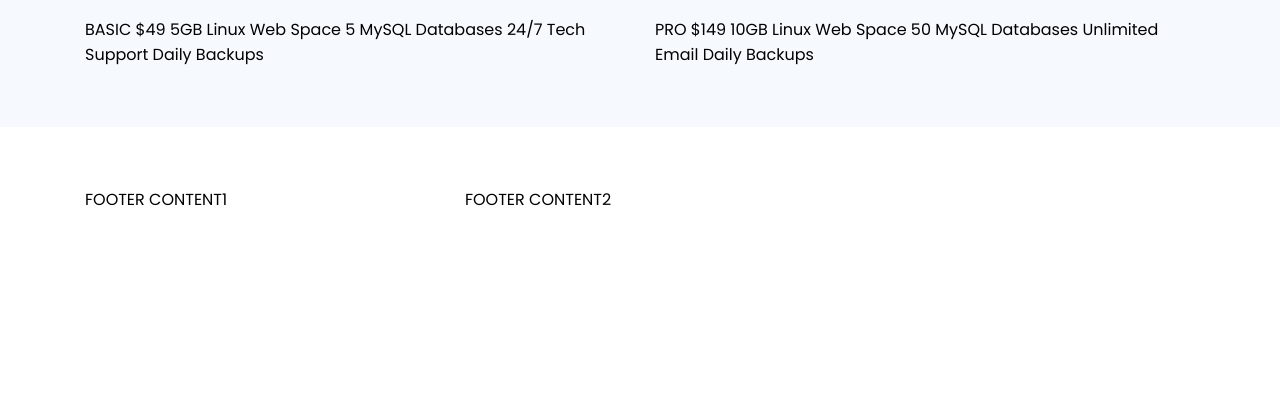
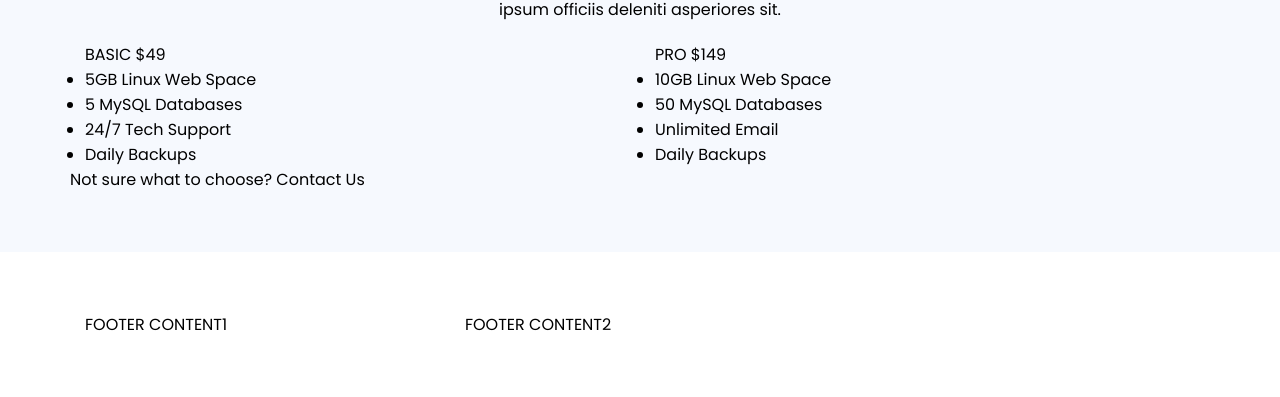
Before and after one commit to front-end-by-rimantas/41-grupe-portfolio-react, a website: page index.html in a window 1280 px wide. Shown: the part 659-1056 px from the top of the page. Before the commit the page ends 931 px from the top, so only its background shows below. Drawn offline with Linux system fonts and the light colour scheme.

Commit message:
removing duplicate code (flex)

```diff
--- a/css/pages/home.css
+++ b/css/pages/home.css
@@ -43,20 +43,18 @@
 .price-section {
     background-color: var(--secondary-background);
 }
+.container.price-section,
 .price-section .text-description {
-    max-width: 60%;
     display: flex;
     flex-direction: column;
     align-items: center;
+}
+.price-section .text-description {
+    max-width: 35%;
     text-align: center;
 }
 .price-section h2 {
     text-align: center;
-}
-.container.price-section {
-    display: flex;
-    flex-direction: column;
-    align-items: center;
 }
 
 @media (max-width: 1200px) {
@@ -73,6 +71,9 @@
 @media (max-width: 576px) {
     .price-section h2 {
         font-size: 24px;
+    }
+    .container.price-section .text-description {
+        min-width: 100%;
     }
 }
 /* Full Power end */
--- a/index.html
+++ b/index.html
@@ -96,24 +96,32 @@
             </div>
             <p>Lorem ipsum dolor sit amet, consectetur adipisicing elit. Laborum obcaecati dignissimos quae quo ad iste ipsum officiis deleniti asperiores sit.</p>
         </div>
-        <div class="row">
+        <div class="row app-plans">
             <div class="col-6 left-column">
                 BASIC
                 $49
-                5GB Linux Web Space
-                5 MySQL Databases
-                24/7 Tech Support
-                Daily Backups
+                <ul>
+                    <li>5GB Linux Web Space</li>
+                    <li>5 MySQL Databases</li>
+                    <li>24/7 Tech Support</li>
+                    <li>Daily Backups</li>
+                </ul>
             </div>
             <div class="col-6 left-right">
                 PRO
                 $149
-                10GB Linux Web Space
-                50 MySQL Databases
-                Unlimited Email
-                Daily Backups
+                <ul>
+                    <li> 10GB Linux Web Space</li>
+                    <li>50 MySQL Databases</li>
+                    <li>Unlimited Email</li>
+                    <li>Daily Backups</li>
+                </ul>
             </div>
-        </div>
+            <div class="row">
+                <div class="col-12">
+                    <p>Not sure what to choose? Contact Us</p>
+                </div>
+            </div>
     </section>
     <!-- Full Power end -->
 
```
